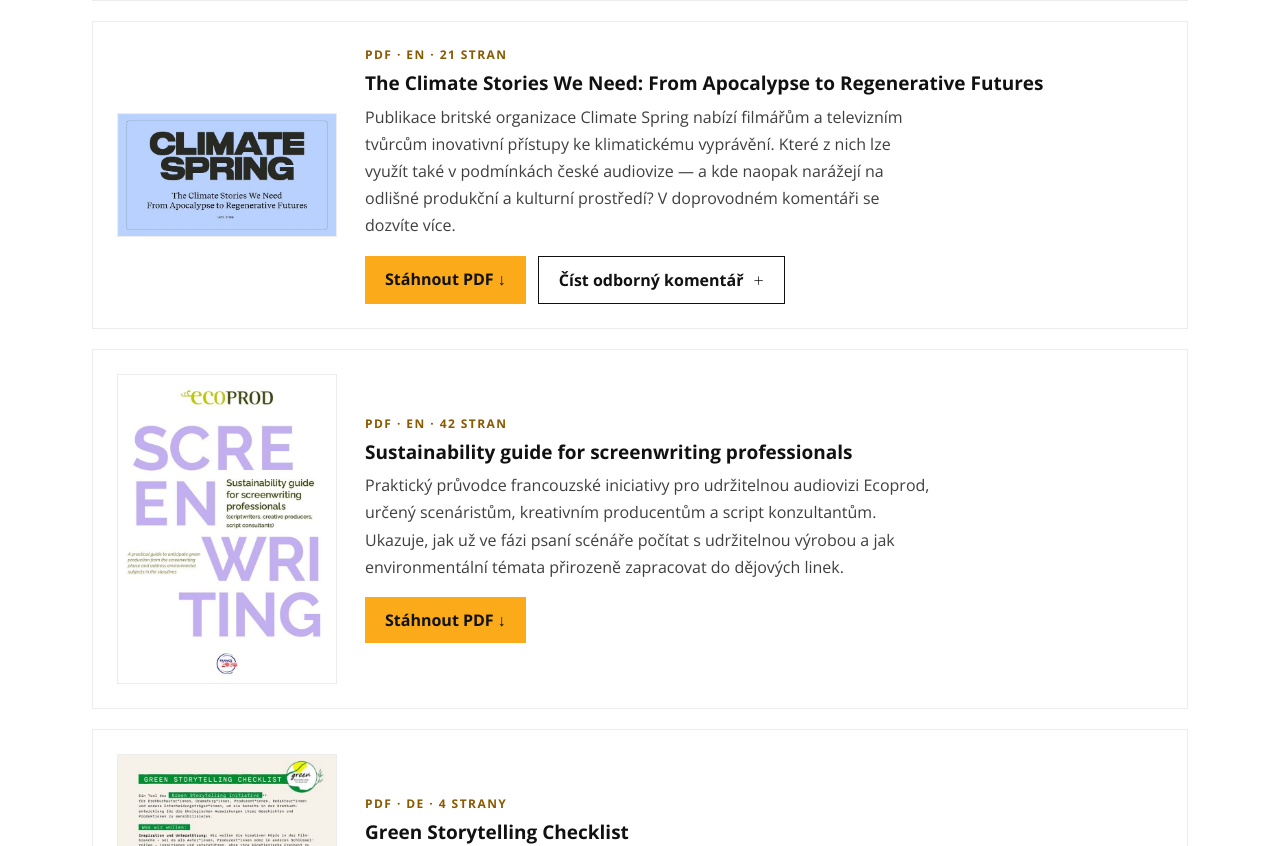
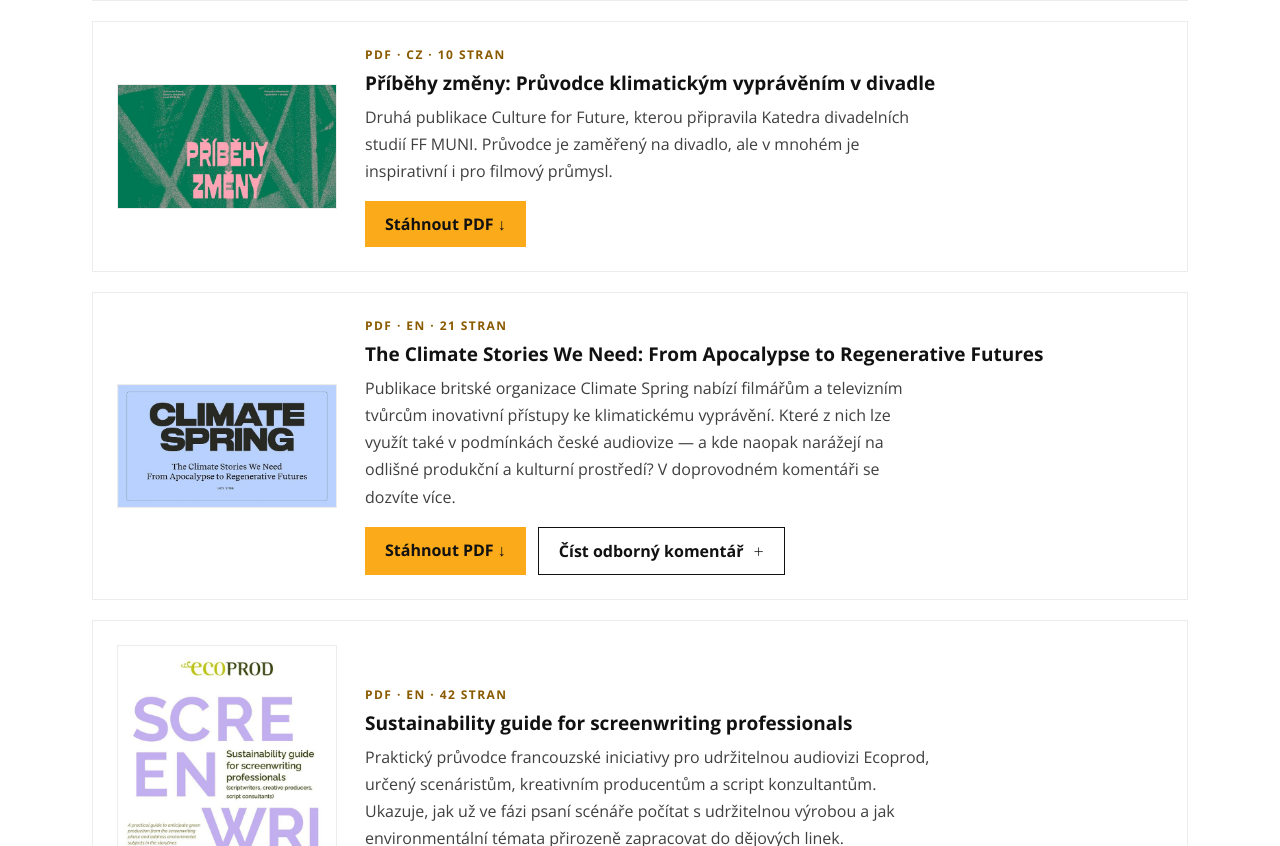
Before and after one commit to vlcekmir/puav-web, a plain HTML site: page docs/storytelling/index.html in a window 1280 px wide. Shown: the part 1020-1866 px from the top of the page. Drawn offline with Linux system fonts and the light colour scheme.

Commit message:
Storytelling: příručka Příběhy změny – klimatické vyprávění v divadle (Culture for Future) na 2. místě
Co-Authored-By: Claude Opus 5.5 <noreply@anthropic.com>
Claude-Session: https://claude.ai/code/session_013yFmp5yuTiGPiaKwhPyVeX

```diff
--- a/docs/storytelling/index.html
+++ b/docs/storytelling/index.html
@@ -73,6 +73,21 @@
         </div>
       </div>
     </div><div style="border: 1px solid rgb(237, 236, 237); padding: 24px; margin-top: 20px;">
+      <div style="display: grid; grid-template-columns: 220px 1fr; gap: 28px; align-items: center;" class="r11">
+        <a href="../ke-stazeni/pribehy-zmeny-divadlo.pdf" download="Pribehy zmeny - Pruvodce klimatickym vypravenim v divadle.pdf" style="display: block; text-decoration: none;">
+          <img loading="lazy" decoding="async" width="660" height="372" src="../assets/img/nahled-pribehy-zmeny-divadlo.jpg" alt="Náhled první strany průvodce Příběhy změny: Průvodce klimatickým vyprávěním v divadle" class="r12" style="width: 100%; height: auto; display: block; border: 1px solid rgb(237, 236, 237);">
+        </a>
+        <div>
+          <span style="display: block; font-size: 12px; font-weight: 700; letter-spacing: 0.12em; text-transform: uppercase; color: rgb(138, 90, 0); margin-bottom: 8px;">PDF · CZ · 10 stran</span>
+          <h3 style="font-size: 19px; font-weight: 700; line-height: 1.3; color: rgb(17, 17, 17); margin-bottom: 8px;">Příběhy změny: Průvodce klimatickým vyprávěním v&nbsp;divadle</h3>
+          <p style="font-size: 16px; line-height: 1.7; color: rgb(63, 63, 63); max-width: 62ch; margin-bottom: 16px;">Druhá publikace Culture for Future, kterou připravila Katedra divadelních studií FF MUNI. Průvodce je zaměřený na divadlo, ale v&nbsp;mnohém je inspirativní i&nbsp;pro filmový průmysl.</p>
+          <div style="display: flex; gap: 12px; flex-wrap: wrap;">
+            <a href="../ke-stazeni/pribehy-zmeny-divadlo.pdf" download="Pribehy zmeny - Pruvodce klimatickym vypravenim v divadle.pdf" style="display: inline-block; font-size: 16px; font-weight: 700; text-decoration: none; color: rgb(17, 17, 17); background: rgb(251, 170, 26); padding: 12px 20px;">Stáhnout PDF ↓</a>
+          </div>
+        </div>
+      </div>
+    </div>
+    <div style="border: 1px solid rgb(237, 236, 237); padding: 24px; margin-top: 20px;">
     <div style="display: grid; grid-template-columns: 220px 1fr; gap: 28px; align-items: center;" class="r11">
       <a href="../ke-stazeni/climate-spring-climate-stories.pdf" download="The Climate Stories We Need - Climate Spring.pdf" style="display: block; text-decoration: none;">
         <img loading="lazy" decoding="async" width="660" height="371" src="../assets/img/nahled-climate-stories.jpg" alt="Náhled první strany dokumentu The Climate Stories We Need" class="r12" style="width: 100%; height: auto; display: block; border: 1px solid rgb(237, 236, 237);">
```
Also changed, not shown: docs/assets/img/nahled-pribehy-zmeny-divadlo.jpg (added), 1 other file.
